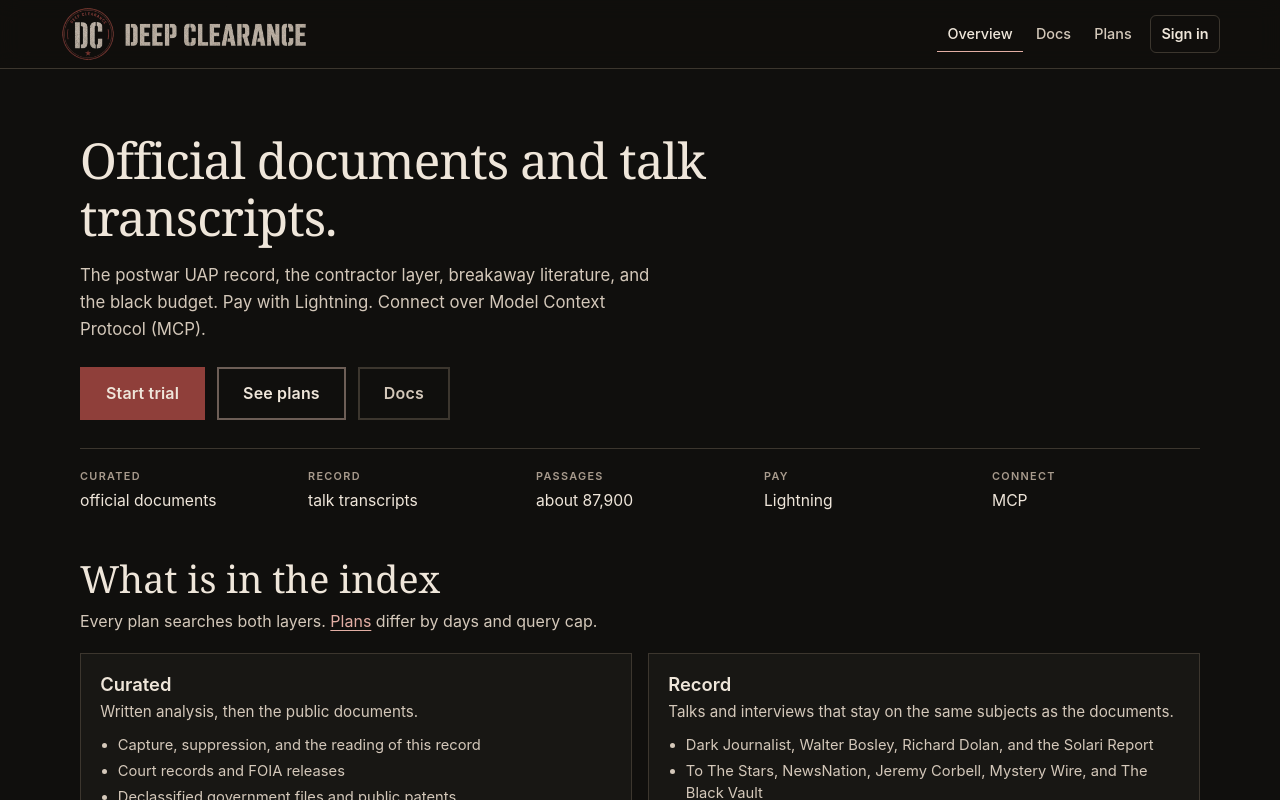
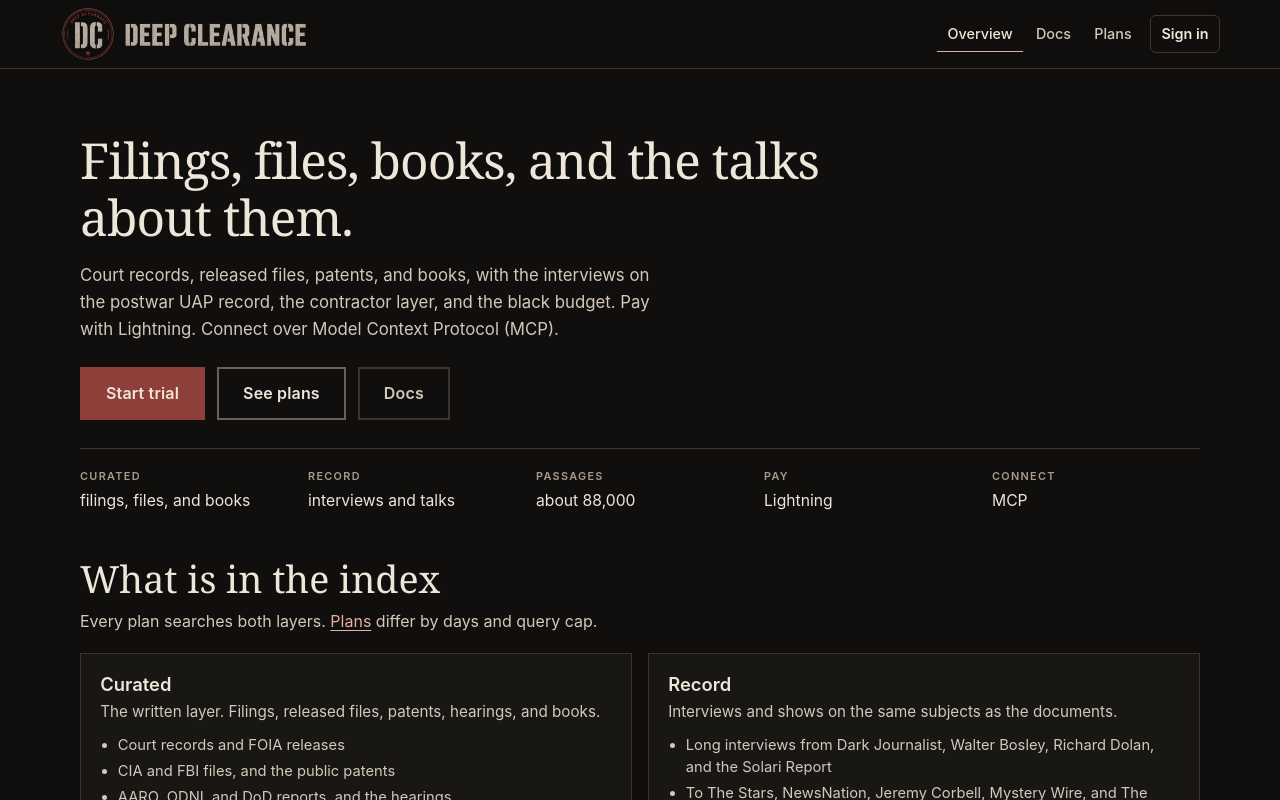
Before and after one commit to DeepClearance/deepclearance.com, a Next.js app: page / in a window 1280 px wide. Shown: the top 800 px of the page. Built offline with nearby package versions, Linux system fonts and the light colour scheme; no server answers.

Commit message:
Describe curated as filings, files, and books, and record as the interviews.

```diff
--- a/lib/pageMeta.js
+++ b/lib/pageMeta.js
@@ -2,7 +2,7 @@
 export const SITE_NAME = "Deep Clearance";
 export const DEFAULT_TITLE = "Deep Clearance";
 export const DEFAULT_DESCRIPTION =
-  "Cited search over official documents and talk transcripts on the postwar UAP record, the contractor layer, breakaway literature, and the black budget.";
+  "Cited search over filings, released files, books, and interviews on the postwar UAP record, the contractor layer, and the black budget.";
 export const OG_IMAGE = `${SITE_ORIGIN}/assets/og.png`;
 export const ORG_LOGO = `${SITE_ORIGIN}/assets/logo.png`;
 
--- a/pages/docs.js
+++ b/pages/docs.js
@@ -40,7 +40,7 @@
         capture, suppression, and the reading of this record. <code>epstein_record</code>{" "}
         pins the court records and FOIA releases. <code>declassified_record</code>{" "}
         pins the government files and public patents. <code>shelf</code> pins
-        the public-domain books.
+        the books and compilations, including the deep state encyclopedia.
       </p>
       <p>
         Trial is 50 queries a day, Researcher 250, Control 500.{" "}
--- a/pages/index.js
+++ b/pages/index.js
@@ -28,11 +28,12 @@
     <IntelChrome heading={false} kicker="" subnav={false} home>
       <article className="dc-hero">
         <div className="dc-hero__copy">
-          <h1>Official documents and talk transcripts.</h1>
+          <h1>Filings, files, books, and the talks about them.</h1>
           <p className="dc-hero__lede">
-            The postwar UAP record, the contractor layer, breakaway literature,
-            and the black budget. Pay with Lightning. Connect over Model
-            Context Protocol (MCP).
+            Court records, released files, patents, and books, with the
+            interviews on the postwar UAP record, the contractor layer, and the
+            black budget. Pay with Lightning. Connect over Model Context
+            Protocol (MCP).
           </p>
           <div className="hero-ctas">
             {hasKey ? (
@@ -90,7 +91,7 @@
           <article>
             <h3>Curated</h3>
             <p className="dc-file__note">
-              Written analysis, then the public documents.
+              The written layer. Filings, released files, patents, hearings, and books.
             </p>
             <ul>
               {INDEX_CURATED.map((item) => (
@@ -101,7 +102,7 @@
           <article>
             <h3>Record</h3>
             <p className="dc-file__note">
-              Talks and interviews that stay on the same subjects as the documents.
+              Interviews and shows on the same subjects as the documents.
             </p>
             <ul>
               {INDEX_RECORD.map((item) => (
```
Also changed, not shown: lib/api.js.
